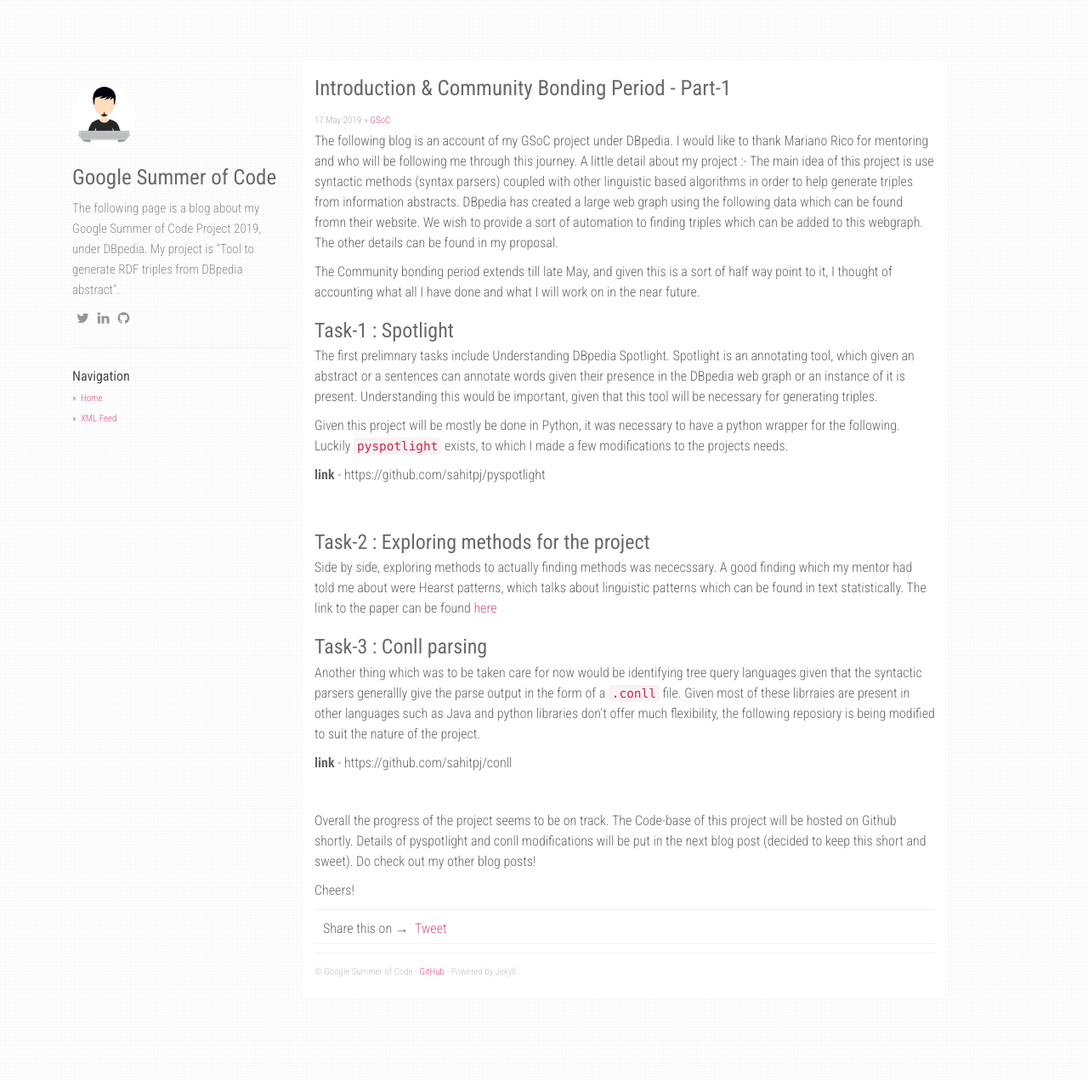
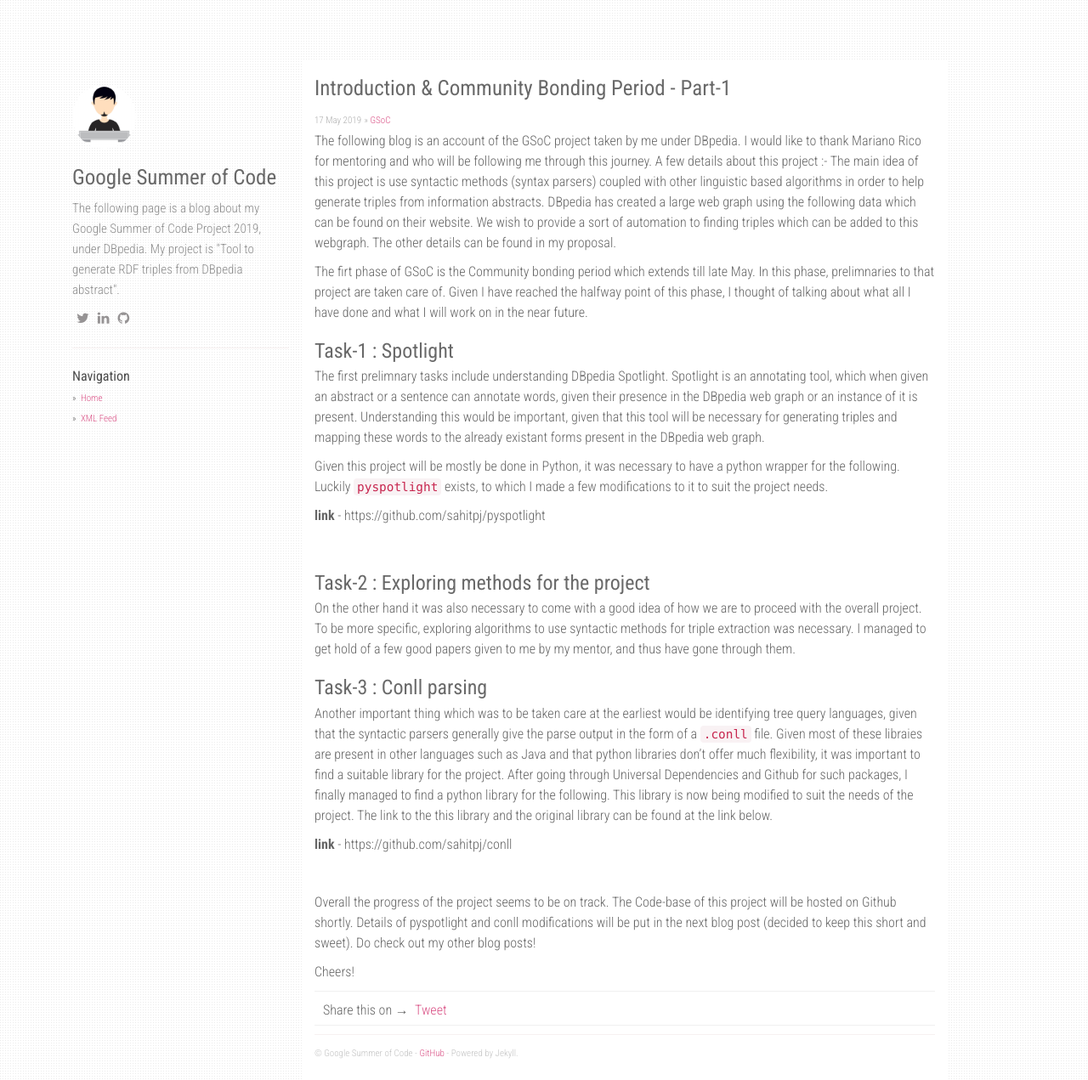
Before and after one commit to sahitpj/gs, a Jekyll site: the page built from docs/_posts/2019-05-17-Introduction-Community-Bonding-period-Part1.md, in a window 1280 px wide and 1271 px high. Shown: the whole window at 85% size. Built offline with Jekyll 4.4.1, drawn with Linux system fonts in a browser that asks for light colours; nearby versions of some CDN libraries; comment, search, counter and statistics services are not loaded.

Commit message:
fixed typos fot first blog post

```diff
--- a/docs/_posts/2019-05-17-Introduction-Community-Bonding-period-Part1.md
+++ b/docs/_posts/2019-05-17-Introduction-Community-Bonding-period-Part1.md
@@ -5,16 +5,15 @@
 categories: [GSoC]
 ---
 
-The following blog is an account of my GSoC project under DBpedia. I would like to thank Mariano Rico for mentoring and who will be following me through this journey. A little detail about my project :- The main idea of this project is use syntactic methods (syntax parsers) coupled with other linguistic based algorithms in order to help generate triples from information abstracts. DBpedia has created a large web graph using the following data which can be found fromn their website. We wish to provide a sort of automation to finding triples which can be added to this webgraph. The other details can be found in my proposal.
+The following blog is an account of the GSoC project taken by me under DBpedia. I would like to thank Mariano Rico for mentoring and who will be following me through this journey. A few details about this project :- The main idea of this project is use syntactic methods (syntax parsers) coupled with other linguistic based algorithms in order to help generate triples from information abstracts. DBpedia has created a large web graph using the following data which can be found on their website. We wish to provide a sort of automation to finding triples which can be added to this webgraph. The other details can be found in my proposal.
 
-
-The Community bonding period extends till late May, and given this is a sort of half way point to it, I thought of accounting what all I have done and what I will work on in the near future.
+The firt phase of GSoC is the Community bonding period which extends till late May. In this phase, prelimnaries to that project are taken care of. Given I have reached the halfway point of this phase, I thought of talking about what all I have done and what I will work on in the near future.
 
 ### Task-1 : Spotlight
 
-The first prelimnary tasks include Understanding DBpedia Spotlight. Spotlight is an annotating tool, which given an abstract or a sentences can annotate words given their presence in the DBpedia web graph or an instance of it is present. Understanding this would be important, given that this tool will be necessary for generating triples.
+The first prelimnary tasks include understanding DBpedia Spotlight. Spotlight is an annotating tool, which when given an abstract or a sentence can annotate words, given their presence in the DBpedia web graph or an instance of it is present. Understanding this would be important, given that this tool will be necessary for generating triples and mapping these words to the already existant forms present in the DBpedia web graph.
 
-Given this project will be mostly be done in Python, it was necessary to have a python wrapper for the following. Luckily `pyspotlight` exists, to which I made a few modifications to the projects needs.
+Given this project will be mostly be done in Python, it was necessary to have a python wrapper for the following. Luckily `pyspotlight` exists, to which I made a few modifications to it to suit the project needs.
 
 <b>link</b> - https://github.com/sahitpj/pyspotlight
 
@@ -22,12 +21,11 @@
 
 ### Task-2 : Exploring methods for the project
 
-Side by side, exploring methods to actually finding methods was nececssary. A good finding which my mentor had told me about were Hearst patterns, which talks about linguistic patterns which can be found in text statistically. The link to the paper can be found [here](https://research.fb.com/publications/hearst-patterns-revisited-automatic-hypernym-detection-from-large-text-corpora/)
+On the other hand it was also necessary to come with a good idea of how we are to proceed with the overall project. To be more specific, exploring algorithms to use syntactic methods for triple extraction was necessary. I managed to get hold of a few good papers given to me by my mentor, and thus have gone through them.
 
 ### Task-3 : Conll parsing
 
-Another thing which was to be taken care for now would be identifying tree query languages given that the syntactic parsers generallly give the parse output in the form of a `.conll` file. Given most of these librraies are present in other languages such as Java and python libraries don't offer much flexibility, the following reposiory is being modified to suit the nature of the project.
-
+Another important thing which was to be taken care at the earliest would be identifying tree query languages, given that the syntactic parsers generally give the parse output in the form of a `.conll` file. Given most of these libraies are present in other languages such as Java and that python libraries don't offer much flexibility, it was important to find a suitable library for the project. After going through Universal Dependencies and Github for such packages, I finally managed to find a python library for the following. This library is now being modified to suit the needs of the project. The link to the this library and the original library can be found at the link below.
 
 <b>link</b> - https://github.com/sahitpj/conll
 
```
